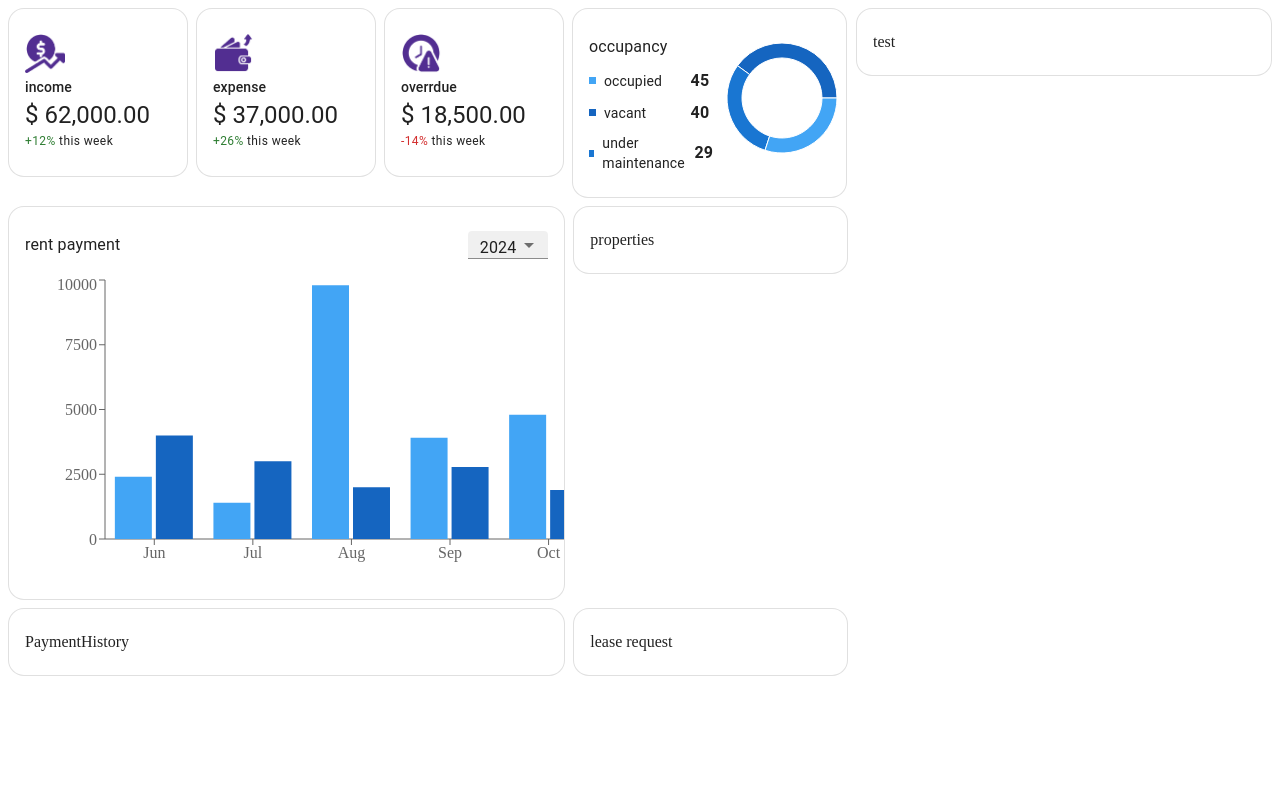
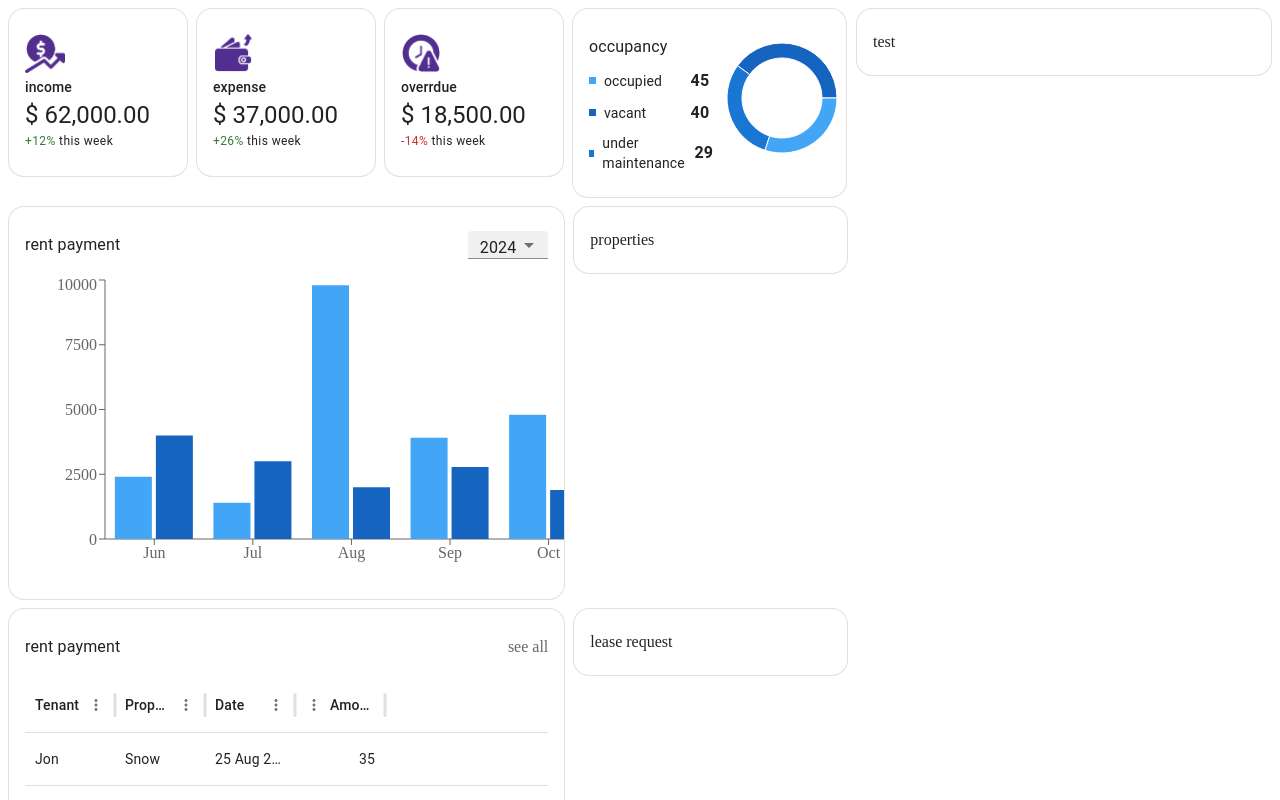
Before and after one commit to akshidas/property, a React (Vite) app: page /dashboard in a window 1280 px wide. Shown: the top 800 px of the page. Built offline with nearby package versions, Linux system fonts and the light colour scheme.

Commit message:
Added the purchase history table

```diff
--- a/src/components/texts.tsx
+++ b/src/components/texts.tsx
@@ -1,4 +1,5 @@
 import { styled } from "@mui/material/styles";
+import { Link } from "react-router-dom";
 
 export const ErrorText = styled("span")(({ theme }) => {
   return {
@@ -11,3 +12,7 @@ export const SuccessText = styled("span")(({ theme }) => {
     color: theme.palette.success.main,
   };
 });
+
+export const LinkText = styled(Link)(({ theme }) => {
+  return { color: theme.palette.text.secondary, textDecoration: "none" };
+});
--- /dev/null
+++ b/src/pages/admin/dashboard/components/payment-history/components/data-table.tsx
@@ -0,0 +1,82 @@
+import React from "react";
+import { DataGrid } from "@mui/x-data-grid";
+import Paper from "@mui/material/Paper";
+import { Box } from "@mui/material";
+
+const columns = [
+  { field: "tenant", headerName: "Tenant", width: 90 },
+  { field: "property", headerName: "Property", width: 90 },
+  { field: "date", headerName: "Date", width: 90 },
+  {
+    field: "amount",
+    headerName: "Amount",
+    type: "number",
+    width: 90,
+  },
+];
+
+const rows = [
+  { id: 1, property: "Snow", tenant: "Jon", amount: 35, date: "25 Aug 2022" },
+  {
+    id: 2,
+    property: "Lannister",
+    tenant: "Cersei",
+    amount: 42,
+    date: "25 Aug 2022",
+  },
+  {
+    id: 3,
+    property: "Lannister",
+    tenant: "Jaime",
+    amount: 45,
+    date: "25 Aug 2022",
+  },
+  { id: 4, property: "Stark", tenant: "Arya", amount: 16, date: "25 Aug 2022" },
+  {
+    id: 5,
+    property: "Targaryen",
+    tenant: "Daenerys",
+    amount: null,
+    date: "25 Aug 2022",
+  },
+  {
+    id: 6,
+    property: "Melisandre",
+    tenant: null,
+    amount: 150,
+    date: "25 Aug 2022",
+  },
+  {
+    id: 7,
+    property: "Clifford",
+    tenant: "Ferrara",
+    amount: 44,
+    date: "25 Aug 2022",
+  },
+  {
+    id: 8,
+    property: "Frances",
+    tenant: "Rossini",
+    amount: 36,
+    date: "25 Aug 2022",
+  },
+  {
+    id: 9,
+    property: "Roxie",
+    tenant: "Harvey",
+    amount: 65,
+    date: "25 Aug 2022",
+  },
+];
+
+const paginationModel = { page: 0, pageSize: 5 };
+
+const PaymentHistoryTable = () => {
+  return (
+    <Box sx={{ maxHeight: "300px", overflowY: "scroll" }}>
+      <DataGrid rows={rows} columns={columns} sx={{ border: 0 }} hideFooter />
+    </Box>
+  );
+};
+
+export default PaymentHistoryTable;
--- a/src/pages/admin/dashboard/components/payment-history/index.tsx
+++ b/src/pages/admin/dashboard/components/payment-history/index.tsx
@@ -1,10 +1,23 @@
-import { Card } from '@mui/material'
-import React from 'react'
+import { Card, Stack, Typography } from "@mui/material";
+import { LinkText } from "components/texts";
+import { FunctionComponent } from "react";
+import PaymentHistoryTable from "./components/data-table";
 
-const PaymentHistory = () => {
+const PaymentHistory: FunctionComponent = () => {
   return (
-    <Card>PaymentHistory</Card>
-  )
-}
+    <Card>
+      <Stack
+        justifyContent="space-between"
+        alignItems="center"
+        mb={2}
+        direction="row"
+      >
+        <Typography variant="subtitle1">rent payment</Typography>
+        <LinkText to="#">see all</LinkText>
+      </Stack>
+      <PaymentHistoryTable />
+    </Card>
+  );
+};
 
-export default PaymentHistory
+export default PaymentHistory;
--- a/src/pages/admin/dashboard/components/rent-payment/index.tsx
+++ b/src/pages/admin/dashboard/components/rent-payment/index.tsx
@@ -12,7 +12,7 @@ const RentPayment: FunctionComponent = () => {
         mb={2}
         direction="row"
       >
-        <Typography sx={{ mb: 1 }} variant="subtitle1">
+        <Typography variant="subtitle1">
           rent payment
         </Typography>
         <TextField
```
